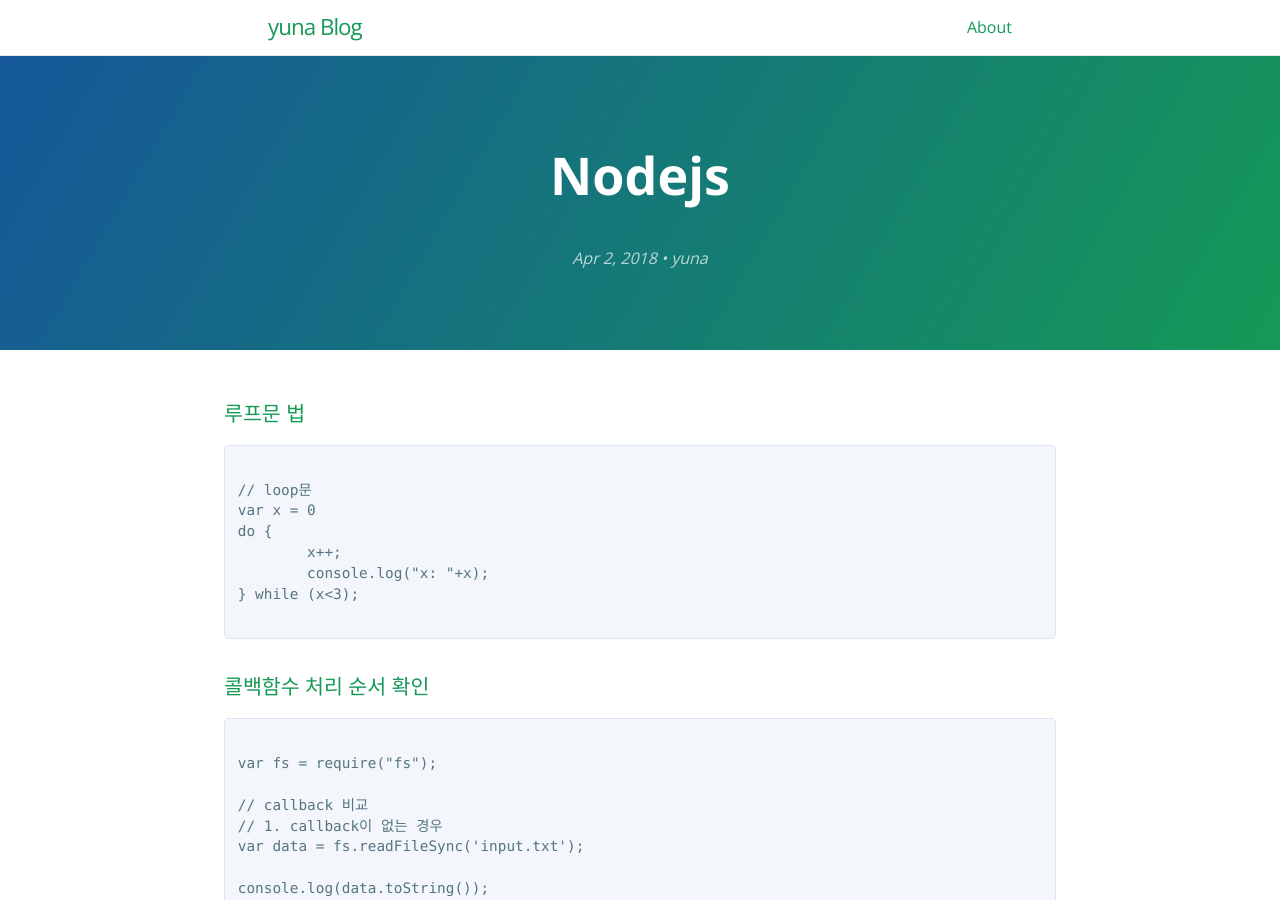
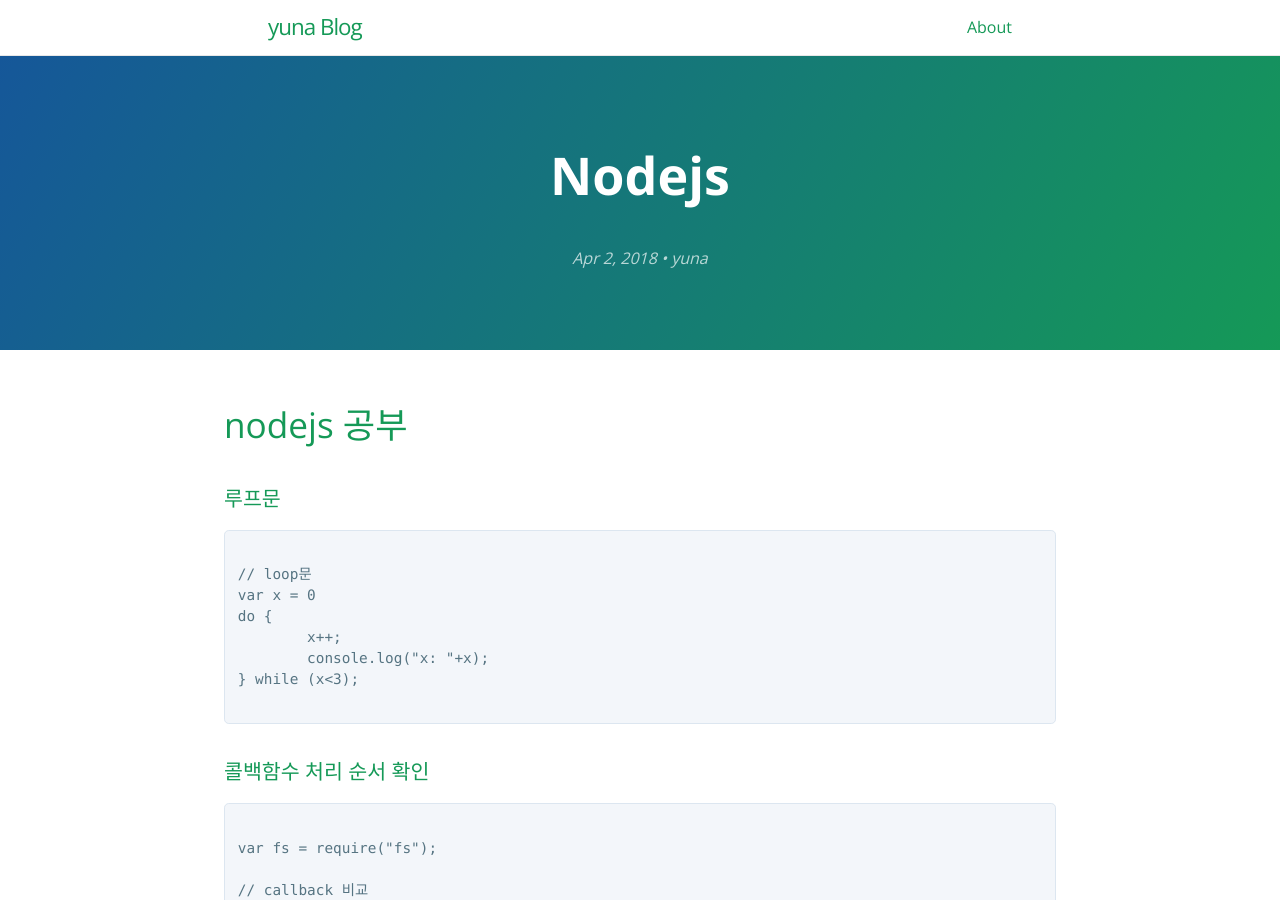
Before and after one commit to zzingyuna/test_site.github.io, a Jekyll site: the page built from _posts/2018-04-02-nodejs.md, in a window 1280 px wide and 900 px high. Built offline with Jekyll 4.4.1, drawn with Linux system fonts in a browser that asks for light colours.

Commit message:
Update 2018-04-02-nodejs.md

````diff
--- a/_posts/2018-04-02-nodejs.md
+++ b/_posts/2018-04-02-nodejs.md
@@ -3,7 +3,10 @@ layout: post
 ---
 
 
-### 루프문 법
+# nodejs 공부
+
+
+### 루프문
 
 ```no-highlight
 
````
